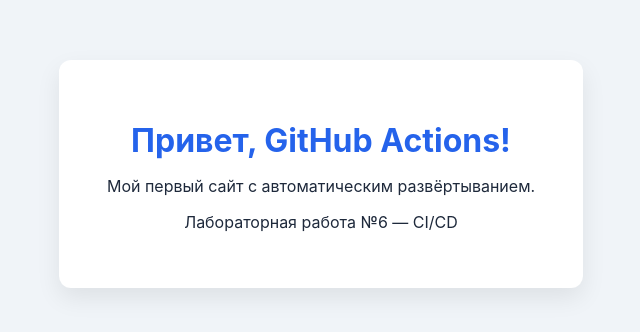
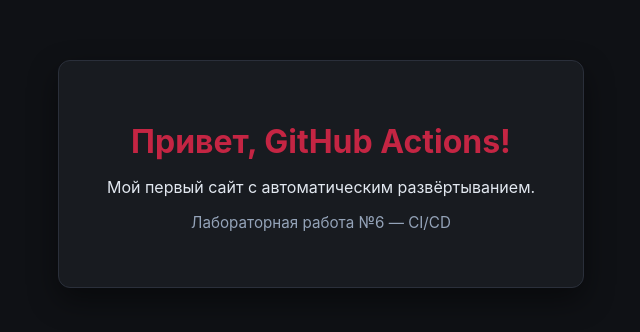
Before and after one commit to cyshka416/site-cicd-, a plain HTML site: page index.html in a window 1280 px wide. Shown: the part 226-558 px from the top of the page, without its empty margins (319-959 px from the left). Drawn offline with Linux system fonts and the light colour scheme.

Commit message:
Create style.css

```diff
--- a/style.css
+++ b/style.css
@@ -5,19 +5,26 @@ body {
   align-items: center;
   justify-content: center;
   font-family: -apple-system, BlinkMacSystemFont, "Segoe UI", Roboto, sans-serif;
-  background-color: #f0f4f8;
-  color: #1e293b;
+  background-color: #0f1115;
+  color: #e2e8f0;
 }
 
 .card {
-  background: #ffffff;
+  background-color: #181b20;
   padding: 2.5rem 3rem;
   border-radius: 12px;
-  box-shadow: 0 10px 25px rgba(0, 0, 0, 0.08);
+  border: 1px solid #2a2f3a;
+  box-shadow: 0 12px 30px rgba(0, 0, 0, 0.45);
   text-align: center;
 }
 
 h1 {
-  color: #2563eb;
+  color: #c42543;
   margin-bottom: 0.75rem;
 }
+
+.subtitle {
+  color: #94a3b8;
+  font-size: 0.95rem;
+  margin-top: 1rem;
+}
```
